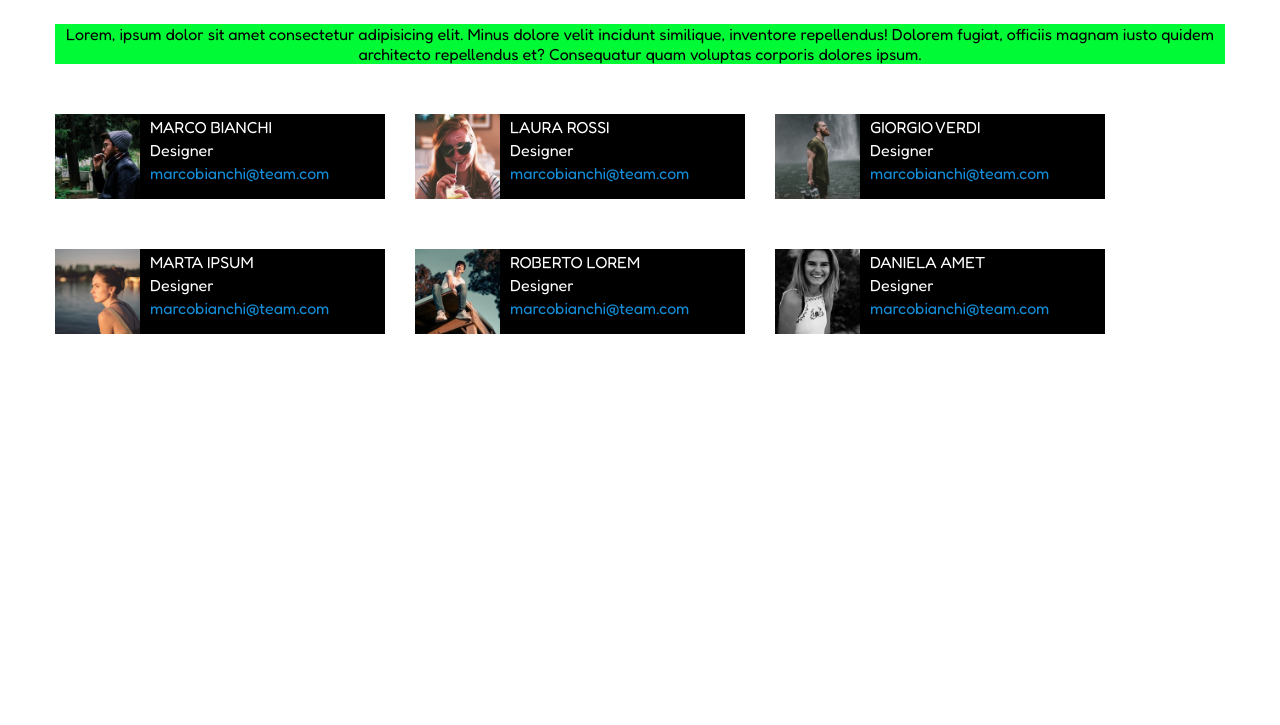
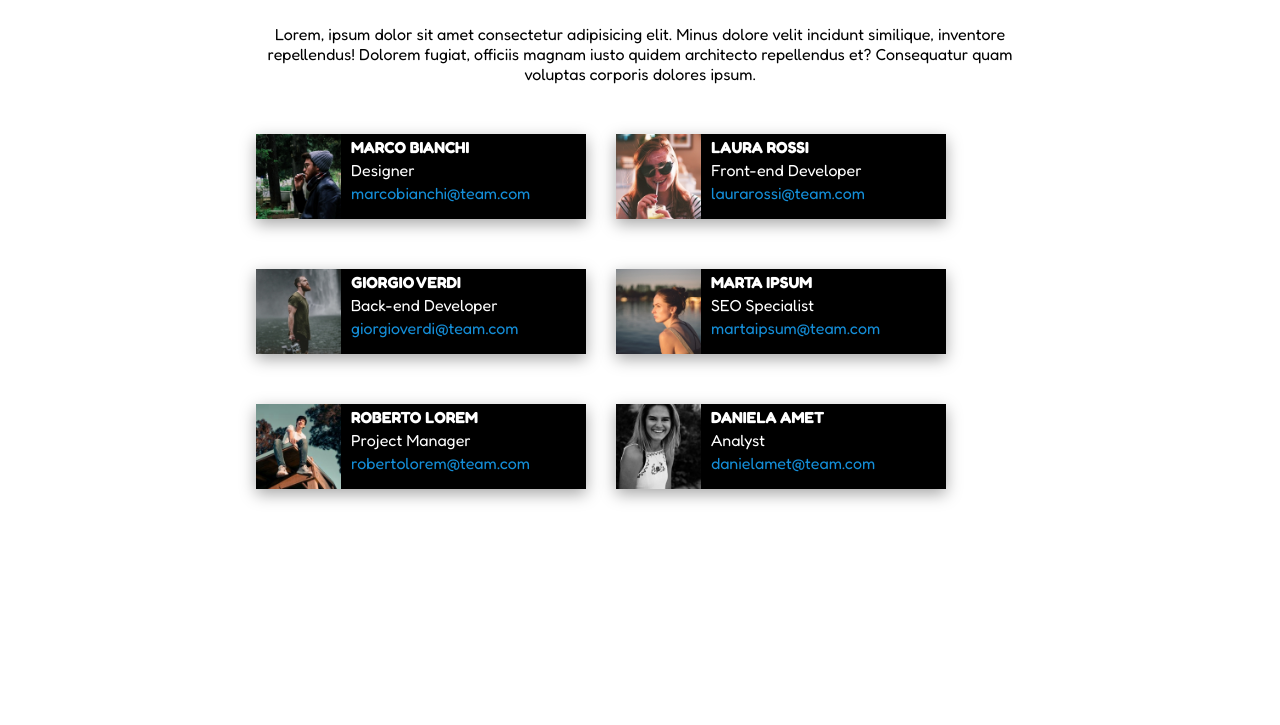
Before and after one commit to mirkettinho/html-css-float-cards, a plain HTML site: page index.html in a window 1280 px wide. Shown: the part 75-800 px from the top of the page. Drawn offline with Linux system fonts and the light colour scheme.

Commit message:
[fix] css

```diff
--- a/css/style.css
+++ b/css/style.css
@@ -16,9 +16,9 @@ h1{
 
 
 .container{
-  width: 1170px;
+  width: 60%;
   margin: 20px auto;
-  background-color: rgb(0, 250, 54);
+  background-color: white;
 }
 
 .card{
@@ -27,7 +27,7 @@ h1{
   background-color: black;
   margin-right: 30px;
   float: left;
-
+  box-shadow: rgba(0, 0, 0, 0.35) 0px 5px 15px;
 
 }
 
@@ -56,6 +56,7 @@ ul li{
 
 .nome{
   color: white;
+  font-weight: bold;
 }
 
 .job{
--- a/index.html
+++ b/index.html
@@ -36,8 +36,8 @@
             <img src="/img/female1.png" alt="">
             <ul>
               <li class="nome">LAURA ROSSI</li>
-              <li class="job">Designer</li>
-              <li class="email">marcobianchi@team.com</li>
+              <li class="job">Front-end Developer</li>
+              <li class="email">laurarossi@team.com</li>
             </ul>
         </div>
 
@@ -46,8 +46,8 @@
             <img src="/IMG/male2.png" alt="">
             <ul>
               <li class="nome">GIORGIO VERDI</li>
-              <li class="job">Designer</li>
-              <li class="email">marcobianchi@team.com</li>
+              <li class="job">Back-end Developer</li>
+              <li class="email">giorgioverdi@team.com</li>
             </ul>
         </div>
 
@@ -56,8 +56,8 @@
             <img src="/img/female2.png" alt="">
             <ul>
               <li class="nome">MARTA IPSUM</li>
-              <li class="job">Designer</li>
-              <li class="email">marcobianchi@team.com</li>
+              <li class="job">SEO Specialist</li>
+              <li class="email">martaipsum@team.com</li>
             </ul>
         </div>
 
@@ -66,8 +66,8 @@
             <img src="/img/male3.png" alt="">
             <ul>
               <li class="nome">ROBERTO LOREM</li>
-              <li class="job">Designer</li>
-              <li class="email">marcobianchi@team.com</li>
+              <li class="job">Project Manager</li>
+              <li class="email">robertolorem@team.com</li>
             </ul>
         </div>
 
@@ -76,8 +76,8 @@
             <img src="/img/female3.png" alt="">
             <ul>
               <li class="nome">DANIELA AMET</li>
-              <li class="job">Designer</li>
-              <li class="email">marcobianchi@team.com</li>
+              <li class="job">Analyst</li>
+              <li class="email">danielamet@team.com</li>
             </ul>
         </div>
       </div>
```
